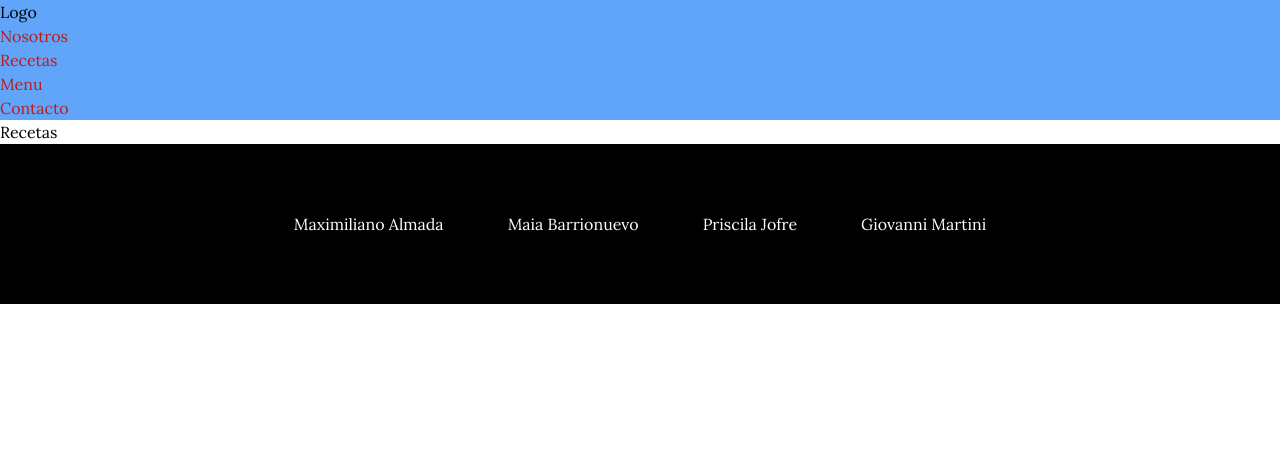
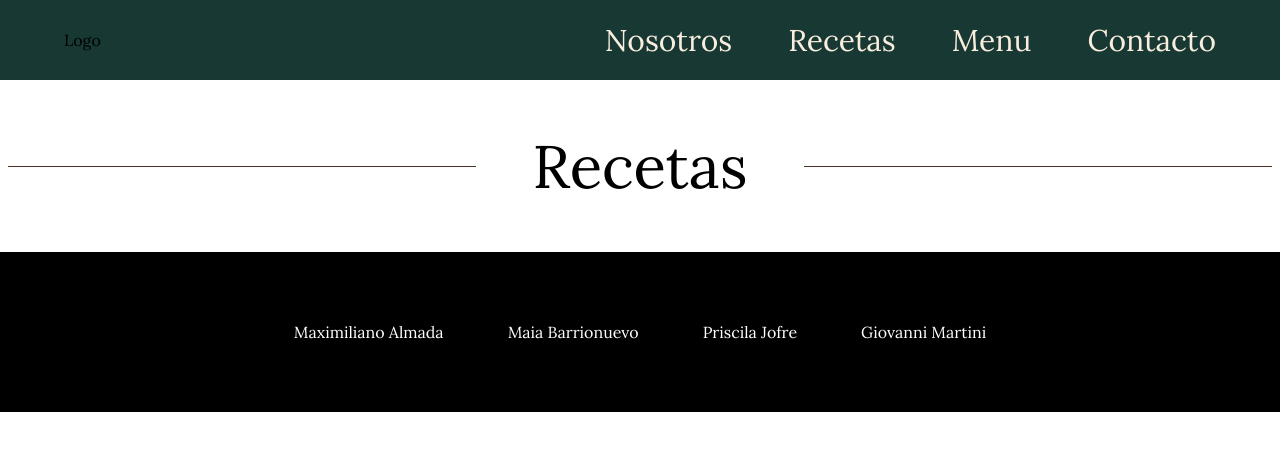
Before and after one commit to maia-ab/cafe-gmmp, a Next.js app: page /recetas in a window 1280 px wide. Shown: the top 450 px of the page. Built offline with nearby package versions, Linux system fonts and the light colour scheme.

Commit message:
agregue estilos a navbar y arregle titulos para que se pueda pasar el color como prop

```diff
--- a/src/app/components/header.jsx
+++ b/src/app/components/header.jsx
@@ -4,7 +4,7 @@ import Link from 'next/link'
 
 function Header() {
   return (
-    <div className='bg-blue-400'>
+    <div className='flex items-center bg-forest-green h-[80px] px-16'>
          <Link href={"/"}> Logo </Link>
         < NavBar/>
     </div>
--- a/src/app/components/galeria.jsx
+++ b/src/app/components/menu.jsx
@@ -5,7 +5,7 @@ import { useState, useEffect } from 'react'
 import MenuItem from './menuItem';
 
 
-function Galeria() {
+function Menu() {
   const [ fotos, setFotos ] = useState([]);
 
   useEffect(() => {
@@ -28,4 +28,4 @@ function Galeria() {
 
 }
 
-export default Galeria
+export default Menu
--- a/src/app/components/navBar.jsx
+++ b/src/app/components/navBar.jsx
@@ -25,9 +25,9 @@ const navLinks = [
 function NavBar() {
   return (
     <>
-      <ul className="">
+      <ul className="flex gap-14 ml-auto ">
         {navLinks.map((link) => (
-          <li className="text-red-700" key={link.href}>
+          <li className="text-beige text-3xl hover:text-[#FFFCF8]" key={link.href}>
             <Link href={link.href}>{link.label}</Link>
           </li>
         ))}
--- a/src/app/components/titulo.jsx
+++ b/src/app/components/titulo.jsx
@@ -1,15 +1,15 @@
-import React from 'react'
+import React from "react";
 
-function Titulo({ texto, estilo}) {
+function Titulo({ texto, estilo, color }) {
   return (
-  <>
-  <div className='flex justify-center items-center my-14'>
-    <hr className={`${estilo}`}/>
-    <h3 className='text-6xl mx-12'> {texto}</h3>
-    <hr className={`${estilo}`} />
-    </div>
-</>
-  )
+    <>
+      <div className="flex justify-center items-center my-14">
+        <hr className={`${estilo}`} />
+        <h3 className={`text-${color} text-6xl mx-12`}>{texto}</h3>
+        <hr className={`${estilo}`} />
+      </div>
+    </>
+  );
 }
 
-export default Titulo
+export default Titulo;
--- a/src/app/page.js
+++ b/src/app/page.js
@@ -1,4 +1,4 @@
-import Galeria from "./components/galeria";
+import Menu from "./components/menu";
 import Hero from "./components/hero";
 import Titulo from "./components/titulo";
 
@@ -7,7 +7,7 @@ export default function Home() {
     <main>
       <Hero />
       <Titulo texto={"Menu"} estilo="w-[500px]  border-t border-black m-2"/>
-      <Galeria />
+      <Menu />
     </main>
   );
 }
--- a/src/app/recetas/page.jsx
+++ b/src/app/recetas/page.jsx
@@ -1,5 +1,13 @@
+import Titulo from "../components/titulo";
+
+
 function RecetasPage() {
-    return <main>Recetas </main>;
-  }
+  return (
+    <main>
+      <Titulo texto={"Recetas"} estilo="w-[500px] border-dark-brown border-t m-2" color="dark-brown" />
 
-  export default RecetasPage;
+    </main>
+  );
+}
+
+export default RecetasPage;
```
